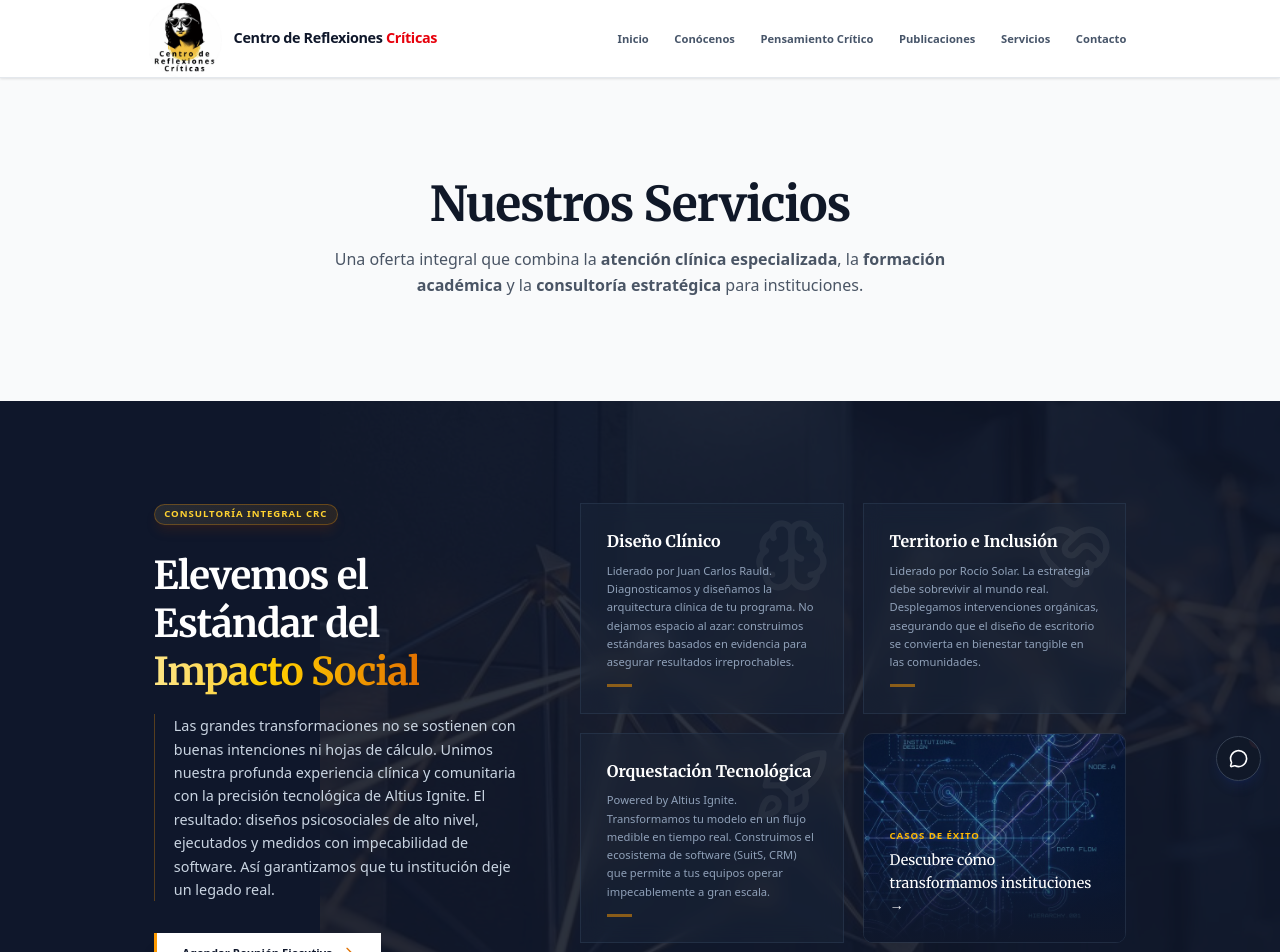
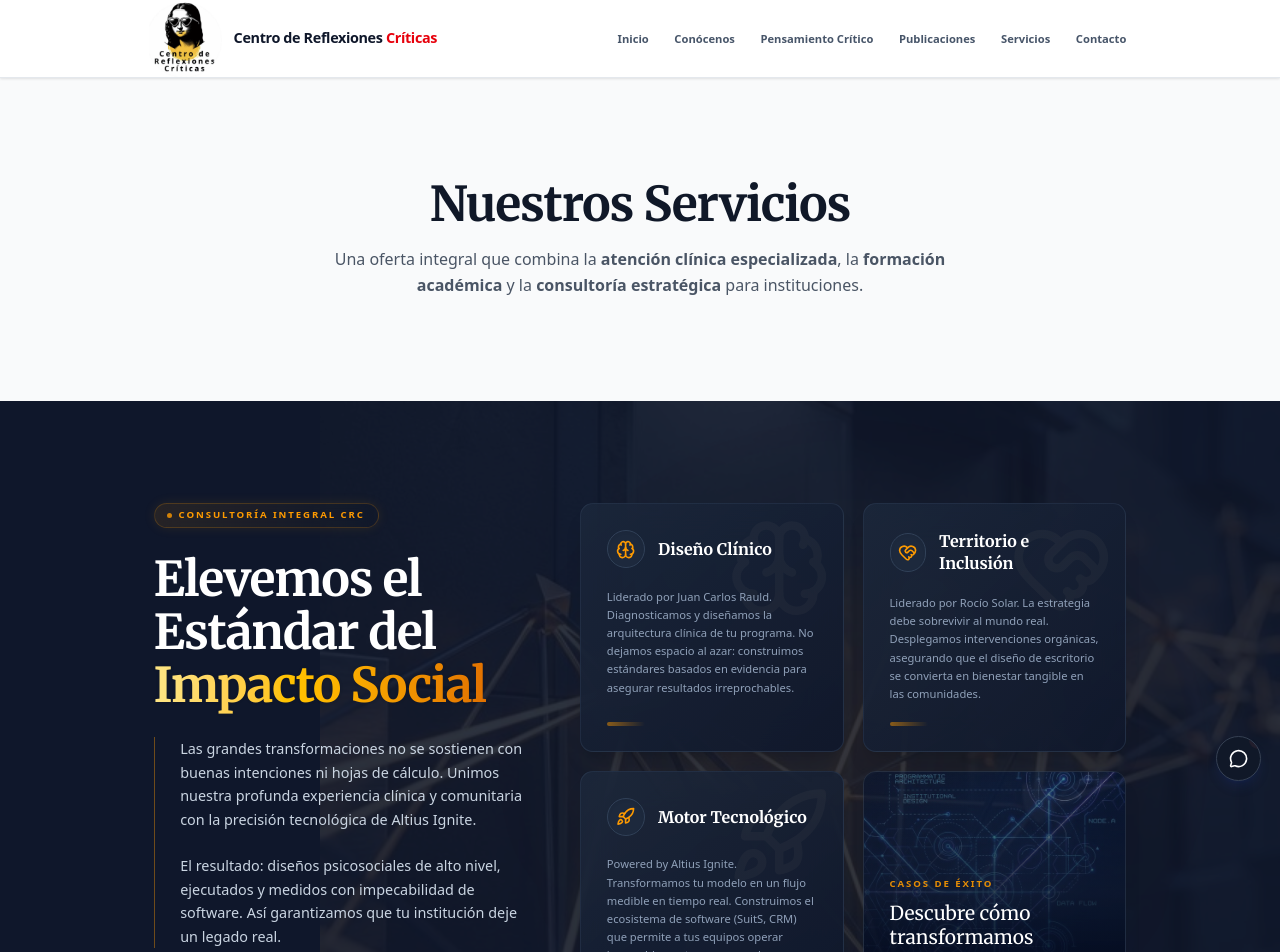
Before and after one commit to hh2fc24/centroreflexion, a Next.js app: page /servicios in a window 1280 px wide. Shown: the top 952 px of the page. Built offline with nearby package versions, Linux system fonts and the light colour scheme.

Commit message:
style: implement ultra wow glassmorphism design for consulting section

```diff
--- a/app/servicios/page.tsx
+++ b/app/servicios/page.tsx
@@ -55,88 +55,165 @@ export default function Services() {
                             <motion.div
                                 initial={{ opacity: 0, x: -20 }}
                                 whileInView={{ opacity: 1, x: 0 }}
-                                transition={{ duration: 0.6 }}
+                                transition={{ duration: 0.8, ease: "easeOut" }}
                                 viewport={{ once: true }}
                             >
-                                <span className="inline-flex items-center px-3 py-1 rounded-full bg-gradient-to-r from-amber-200/10 to-amber-500/10 text-amber-300 text-xs font-bold border border-amber-500/30 tracking-widest uppercase mb-8 shadow-lg shadow-amber-900/20 backdrop-blur-md">
+                                <motion.span
+                                    initial={{ opacity: 0, scale: 0.9 }}
+                                    whileInView={{ opacity: 1, scale: 1 }}
+                                    transition={{ duration: 0.5, delay: 0.2 }}
+                                    viewport={{ once: true }}
+                                    className="inline-flex items-center px-4 py-1.5 rounded-full bg-gradient-to-r from-amber-500/10 to-transparent text-amber-500 text-xs font-bold border border-amber-500/20 tracking-[0.2em] uppercase mb-8 shadow-[0_0_15px_rgba(245,158,11,0.1)] backdrop-blur-md"
+                                >
+                                    <div className="w-1.5 h-1.5 rounded-full bg-amber-500 mr-2 animate-pulse"></div>
                                     Consultoría Integral CRC
-                                </span>
-                                <h2 className="text-4xl md:text-5xl font-bold tracking-tight text-white mb-6 font-serif leading-tight">
-                                    Elevemos el Estándar del <br />
-                                    <span className="text-transparent bg-clip-text bg-gradient-to-r from-amber-200 via-yellow-400 to-amber-600">
+                                </motion.span>
+                                <h2 className="text-4xl md:text-5xl lg:text-6xl font-bold tracking-tight text-white mb-8 font-serif leading-[1.1]">
+                                    Elevemos el <br />
+                                    Estándar del <br />
+                                    <span className="text-transparent bg-clip-text bg-gradient-to-r from-amber-200 via-amber-400 to-amber-600 drop-shadow-sm">
                                         Impacto Social
                                     </span>
                                 </h2>
-                                <p className="text-lg text-slate-300 leading-relaxed mb-10 font-light border-l-2 border-amber-500/30 pl-6">
-                                    Las grandes transformaciones no se sostienen con buenas intenciones ni hojas de cálculo. Unimos nuestra profunda experiencia clínica y comunitaria con la precisión tecnológica de <strong>Altius Ignite</strong>. El resultado: diseños psicosociales de alto nivel, ejecutados y medidos con impecabilidad de software. Así garantizamos que tu institución deje un legado real.
+                                <p className="text-lg text-slate-300 leading-relaxed mb-12 font-light border-l-2 border-amber-500/40 pl-6 lg:pl-8 max-w-xl">
+                                    Las grandes transformaciones no se sostienen con buenas intenciones ni hojas de cálculo. Unimos nuestra profunda experiencia clínica y comunitaria con la precisión tecnológica de <strong>Altius Ignite</strong>.<br /><br />
+                                    El resultado: diseños psicosociales de alto nivel, ejecutados y medidos con impecabilidad de software. Así garantizamos que tu institución deje un legado real.
                                 </p>
 
-                                <div className="flex flex-col sm:flex-row gap-4">
-                                    <Button size="lg" className="bg-white text-slate-900 hover:bg-slate-100 font-bold px-8 py-6 rounded-none border-l-4 border-amber-500 shadow-xl transition-all hover:translate-x-1">
+                                <motion.div
+                                    whileHover={{ scale: 1.02 }}
+                                    whileTap={{ scale: 0.98 }}
+                                    className="inline-block"
+                                >
+                                    <Button size="lg" className="bg-gradient-to-r from-amber-500 to-amber-600 hover:from-amber-400 hover:to-amber-500 text-slate-950 font-bold px-10 py-7 rounded-lg shadow-[0_0_40px_rgba(245,158,11,0.3)] transition-all duration-300 border-none group">
                                         Agendar Reunión Ejecutiva
-                                        <ArrowRight className="ml-2 h-5 w-5 text-amber-600" />
+                                        <ArrowRight className="ml-3 h-5 w-5 text-slate-900 group-hover:translate-x-1.5 transition-transform duration-300" />
                                     </Button>
-                                </div>
+                                </motion.div>
                             </motion.div>
                         </div>
 
                         {/* Right Column: Service Matrix */}
-                        <div className="lg:col-span-7">
+                        <motion.div
+                            initial="hidden"
+                            whileInView="show"
+                            viewport={{ once: true, margin: "-100px" }}
+                            variants={{
+                                hidden: { opacity: 0 },
+                                show: {
+                                    opacity: 1,
+                                    transition: { staggerChildren: 0.15 }
+                                }
+                            }}
+                            className="lg:col-span-7 relative"
+                        >
+                            {/* Ambient subtle glow behind the cards */}
+                            <div className="absolute top-1/2 left-1/2 -translate-x-1/2 -translate-y-1/2 w-3/4 h-3/4 bg-amber-500/5 blur-[120px] rounded-full pointer-events-none -z-10"></div>
+
                             <div className="grid grid-cols-1 md:grid-cols-2 gap-6">
                                 {/* Card 1 */}
-                                <div className="group relative bg-slate-800/40 backdrop-blur-md border border-slate-700/50 p-8 hover:bg-slate-800/60 transition-all duration-300 overflow-hidden">
-                                    <div className="absolute top-0 right-0 p-4 opacity-5 group-hover:opacity-10 transition-opacity">
-                                        <Brain className="w-24 h-24 text-white" />
+                                <motion.div
+                                    variants={{
+                                        hidden: { opacity: 0, y: 30 },
+                                        show: { opacity: 1, y: 0, transition: { duration: 0.6, ease: "easeOut" } }
+                                    }}
+                                    className="group relative bg-gradient-to-br from-slate-800/80 to-slate-900/90 backdrop-blur-xl border border-slate-700/50 hover:border-amber-500/30 p-8 rounded-2xl shadow-xl hover:shadow-[0_8px_30px_rgba(245,158,11,0.1)] transition-all duration-500 overflow-hidden hover:-translate-y-1"
+                                >
+                                    <div className="absolute top-0 right-0 p-4 opacity-[0.03] group-hover:opacity-10 group-hover:scale-110 transition-all duration-700">
+                                        <Brain className="w-32 h-32 text-amber-100" />
                                     </div>
-                                    <div className="relative z-10">
-                                        <h3 className="text-xl font-bold text-white mb-3 font-serif">Diseño Clínico</h3>
-                                        <p className="text-sm text-slate-400 leading-relaxed mb-4">
+                                    <div className="relative z-10 flex flex-col h-full">
+                                        <div className="flex items-center mb-6">
+                                            <div className="w-12 h-12 rounded-xl bg-slate-800 flex items-center justify-center mr-4 border border-slate-700 group-hover:border-amber-500/30 group-hover:bg-amber-500/10 transition-colors duration-500 shadow-inner">
+                                                <Brain className="w-6 h-6 text-amber-500" />
+                                            </div>
+                                            <h3 className="text-xl font-bold text-white font-serif">Diseño Clínico</h3>
+                                        </div>
+                                        <p className="text-sm text-slate-400 leading-relaxed mb-6 flex-grow group-hover:text-slate-300 transition-colors duration-500">
                                             Liderado por Juan Carlos Rauld. Diagnosticamos y diseñamos la arquitectura clínica de tu programa. No dejamos espacio al azar: construimos estándares basados en evidencia para asegurar resultados irreprochables.
                                         </p>
-                                        <div className="w-8 h-1 bg-amber-500/50 group-hover:w-full transition-all duration-500"></div>
+                                        <div className="w-12 h-1 bg-gradient-to-r from-amber-500 to-transparent rounded-full opacity-50 group-hover:w-full transition-all duration-700"></div>
                                     </div>
-                                </div>
+                                </motion.div>
 
                                 {/* Card 2 */}
-                                <div className="group relative bg-slate-800/40 backdrop-blur-md border border-slate-700/50 p-8 hover:bg-slate-800/60 transition-all duration-300 overflow-hidden">
-                                    <div className="absolute top-0 right-0 p-4 opacity-5 group-hover:opacity-10 transition-opacity">
-                                        <HeartHandshake className="w-24 h-24 text-white" />
+                                <motion.div
+                                    variants={{
+                                        hidden: { opacity: 0, y: 30 },
+                                        show: { opacity: 1, y: 0, transition: { duration: 0.6, ease: "easeOut" } }
+                                    }}
+                                    className="group relative bg-gradient-to-br from-slate-800/80 to-slate-900/90 backdrop-blur-xl border border-slate-700/50 hover:border-amber-500/30 p-8 rounded-2xl shadow-xl hover:shadow-[0_8px_30px_rgba(245,158,11,0.1)] transition-all duration-500 overflow-hidden hover:-translate-y-1"
+                                >
+                                    <div className="absolute top-0 right-0 p-4 opacity-[0.03] group-hover:opacity-10 group-hover:scale-110 transition-all duration-700">
+                                        <HeartHandshake className="w-32 h-32 text-amber-100" />
                                     </div>
-                                    <div className="relative z-10">
-                                        <h3 className="text-xl font-bold text-white mb-3 font-serif">Territorio e Inclusión</h3>
-                                        <p className="text-sm text-slate-400 leading-relaxed mb-4">
+                                    <div className="relative z-10 flex flex-col h-full">
+                                        <div className="flex items-center mb-6">
+                                            <div className="w-12 h-12 rounded-xl bg-slate-800 flex items-center justify-center mr-4 border border-slate-700 group-hover:border-amber-500/30 group-hover:bg-amber-500/10 transition-colors duration-500 shadow-inner">
+                                                <HeartHandshake className="w-6 h-6 text-amber-500" />
+                                            </div>
+                                            <h3 className="text-xl font-bold text-white font-serif">Territorio e Inclusión</h3>
+                                        </div>
+                                        <p className="text-sm text-slate-400 leading-relaxed mb-6 flex-grow group-hover:text-slate-300 transition-colors duration-500">
                                             Liderado por Rocío Solar. La estrategia debe sobrevivir al mundo real. Desplegamos intervenciones orgánicas, asegurando que el diseño de escritorio se convierta en bienestar tangible en las comunidades.
                                         </p>
-                                        <div className="w-8 h-1 bg-amber-500/50 group-hover:w-full transition-all duration-500"></div>
+                                        <div className="w-12 h-1 bg-gradient-to-r from-amber-500 to-transparent rounded-full opacity-50 group-hover:w-full transition-all duration-700"></div>
                                     </div>
-                                </div>
+                                </motion.div>
 
                                 {/* Card 3 */}
-                                <div className="group relative bg-slate-800/40 backdrop-blur-md border border-slate-700/50 p-8 hover:bg-slate-800/60 transition-all duration-300 overflow-hidden">
-                                    <div className="absolute top-0 right-0 p-4 opacity-5 group-hover:opacity-10 transition-opacity">
-                                        <Rocket className="w-24 h-24 text-white" />
+                                <motion.div
+                                    variants={{
+                                        hidden: { opacity: 0, y: 30 },
+                                        show: { opacity: 1, y: 0, transition: { duration: 0.6, ease: "easeOut" } }
+                                    }}
+                                    className="group relative bg-gradient-to-br from-slate-800/80 to-slate-900/90 backdrop-blur-xl border border-slate-700/50 hover:border-amber-500/30 p-8 rounded-2xl shadow-xl hover:shadow-[0_8px_30px_rgba(245,158,11,0.1)] transition-all duration-500 overflow-hidden hover:-translate-y-1 md:col-span-2 lg:col-span-1"
+                                >
+                                    <div className="absolute top-0 right-0 p-4 opacity-[0.03] group-hover:opacity-10 group-hover:scale-110 transition-all duration-700">
+                                        <Rocket className="w-32 h-32 text-amber-100" />
                                     </div>
-                                    <div className="relative z-10">
-                                        <h3 className="text-xl font-bold text-white mb-3 font-serif">Orquestación Tecnológica</h3>
-                                        <p className="text-sm text-slate-400 leading-relaxed mb-4">
+                                    <div className="relative z-10 flex flex-col h-full">
+                                        <div className="flex items-center mb-6">
+                                            <div className="w-12 h-12 rounded-xl bg-slate-800 flex items-center justify-center mr-4 border border-slate-700 group-hover:border-amber-500/30 group-hover:bg-amber-500/10 transition-colors duration-500 shadow-inner">
+                                                <Rocket className="w-6 h-6 text-amber-500" />
+                                            </div>
+                                            <h3 className="text-xl font-bold text-white font-serif">Motor Tecnológico</h3>
+                                        </div>
+                                        <p className="text-sm text-slate-400 leading-relaxed mb-6 flex-grow group-hover:text-slate-300 transition-colors duration-500">
                                             Powered by Altius Ignite. Transformamos tu modelo en un flujo medible en tiempo real. Construimos el ecosistema de software (SuitS, CRM) que permite a tus equipos operar impecablemente a gran escala.
                                         </p>
-                                        <div className="w-8 h-1 bg-amber-500/50 group-hover:w-full transition-all duration-500"></div>
+                                        <div className="w-12 h-1 bg-gradient-to-r from-amber-500 to-transparent rounded-full opacity-50 group-hover:w-full transition-all duration-700"></div>
                                     </div>
-                                </div>
+                                </motion.div>
 
                                 {/* Visual Feature Card */}
-                                <div className="relative h-full min-h-[200px] rounded-sm overflow-hidden border border-slate-700/50 group">
-                                    <img src="/images/strategic_architecture.png" alt="Strategic Architecture" className="absolute inset-0 w-full h-full object-cover opacity-60 group-hover:opacity-80 transition-opacity duration-500 scale-105 group-hover:scale-100" />
-                                    <div className="absolute inset-0 bg-gradient-to-t from-slate-900 via-transparent to-transparent"></div>
-                                    <div className="absolute bottom-0 left-0 p-8">
-                                        <span className="text-xs font-bold text-amber-400 tracking-widest uppercase mb-2 block">Casos de Éxito</span>
-                                        <h3 className="text-white font-serif text-lg">Descubre cómo transformamos instituciones &rarr;</h3>
+                                <motion.div
+                                    variants={{
+                                        hidden: { opacity: 0, scale: 0.95 },
+                                        show: { opacity: 1, scale: 1, transition: { duration: 0.8, ease: "easeOut" } }
+                                    }}
+                                    className="relative h-full min-h-[250px] rounded-2xl overflow-hidden border border-slate-700/50 group shadow-xl hover:shadow-[0_8px_30px_rgba(255,255,255,0.05)] transition-all duration-500"
+                                >
+                                    <img src="/images/strategic_architecture.png" alt="Strategic Architecture" className="absolute inset-0 w-full h-full object-cover opacity-50 group-hover:opacity-70 transition-opacity duration-700 scale-105 group-hover:scale-100" />
+                                    <div className="absolute inset-0 bg-gradient-to-t from-slate-950 via-slate-900/60 to-transparent"></div>
+
+                                    {/* Play / Arrow indicator */}
+                                    <div className="absolute top-6 right-6 w-10 h-10 rounded-full bg-white/10 backdrop-blur-md flex items-center justify-center border border-white/20 group-hover:bg-amber-500 group-hover:border-amber-500 group-hover:text-slate-950 transition-all duration-500 translate-y-2 opacity-0 group-hover:translate-y-0 group-hover:opacity-100">
+                                        <ArrowRight className="w-5 h-5 text-white group-hover:text-slate-950" />
                                     </div>
-                                </div>
+
+                                    <div className="absolute bottom-0 left-0 p-8 w-full">
+                                        <span className="text-xs font-bold text-amber-500 tracking-[0.2em] uppercase mb-3 block opacity-90">Casos de Éxito</span>
+                                        <h3 className="text-white font-serif text-2xl leading-tight group-hover:-translate-y-1 transition-transform duration-500">
+                                            Descubre cómo <br />transformamos instituciones
+                                        </h3>
+                                        <div className="w-0 h-0.5 bg-amber-500 mt-4 group-hover:w-16 transition-all duration-500"></div>
+                                    </div>
+                                </motion.div>
 
                             </div>
-                        </div>
+                        </motion.div>
+
                     </div>
                 </div>
             </section>
@@ -192,10 +269,10 @@ export default function Services() {
                         </div>
                     </div>
                 </div>
-            </section>
+            </section >
 
             {/* B) Atención Clínica Rocío Solar */}
-            <section id="terapia-ocupacional" className="py-24 bg-gray-50 border-b border-gray-100">
+            < section id="terapia-ocupacional" className="py-24 bg-gray-50 border-b border-gray-100" >
                 <div className="mx-auto max-w-7xl px-4 sm:px-6 lg:px-8">
                     <div className="grid grid-cols-1 lg:grid-cols-2 gap-16 items-center">
                         <div className="order-last lg:order-first relative h-[500px] rounded-2xl overflow-hidden shadow-2xl">
@@ -244,10 +321,10 @@ export default function Services() {
                         </div>
                     </div>
                 </div>
-            </section>
+            </section >
 
             {/* C) Servicios de Formación */}
-            <section id="formacion" className="py-24 bg-white">
+            < section id="formacion" className="py-24 bg-white" >
                 <div className="mx-auto max-w-7xl px-4 sm:px-6 lg:px-8">
                     <div className="text-center mb-16">
                         <span className="inline-flex items-center rounded-full bg-green-50 px-3 py-1 text-sm font-medium text-green-700 ring-1 ring-inset ring-green-700/10 mb-4">Servicios</span>
@@ -320,18 +397,18 @@ export default function Services() {
                         </div>
                     </div>
                 </div>
-            </section>
+            </section >
 
             {/* D) Alianza Estratégica Institucional (Altius Ignite + CRC) */}
-            <section id="alianza-tecnologica" className="relative py-32 overflow-hidden bg-zinc-950 border-t border-zinc-900 border-b border-slate-800">
+            < section id="alianza-tecnologica" className="relative py-32 overflow-hidden bg-zinc-950 border-t border-zinc-900 border-b border-slate-800" >
                 {/* Parallax Background */}
-                <div className="absolute inset-0 z-0">
+                < div className="absolute inset-0 z-0" >
                     <div
                         className="absolute inset-0 opacity-15 bg-[url('/images/consulting_hero.png')] bg-cover bg-center bg-fixed mix-blend-luminosity"
                         style={{ backgroundAttachment: 'fixed' }}
                     ></div>
                     <div className="absolute inset-0 bg-gradient-to-br from-zinc-950/90 via-zinc-950/70 to-zinc-900/90 mix-blend-multiply"></div>
-                </div>
+                </div >
 
                 <div className="mx-auto max-w-7xl px-4 sm:px-6 lg:px-8 relative z-10">
                     <div className="lg:grid lg:grid-cols-12 gap-16 items-center">
@@ -454,10 +531,10 @@ export default function Services() {
 
                     </div>
                 </div>
-            </section>
+            </section >
 
 
 
-        </div>
+        </div >
     );
 }
```
